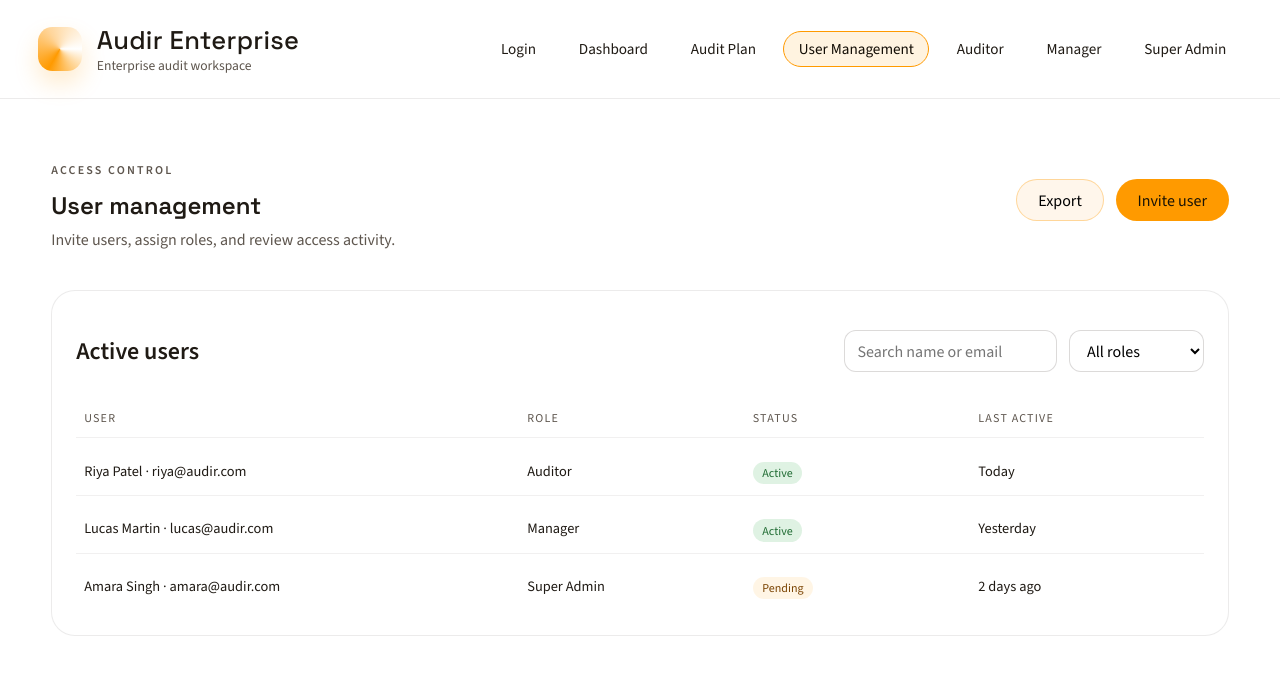
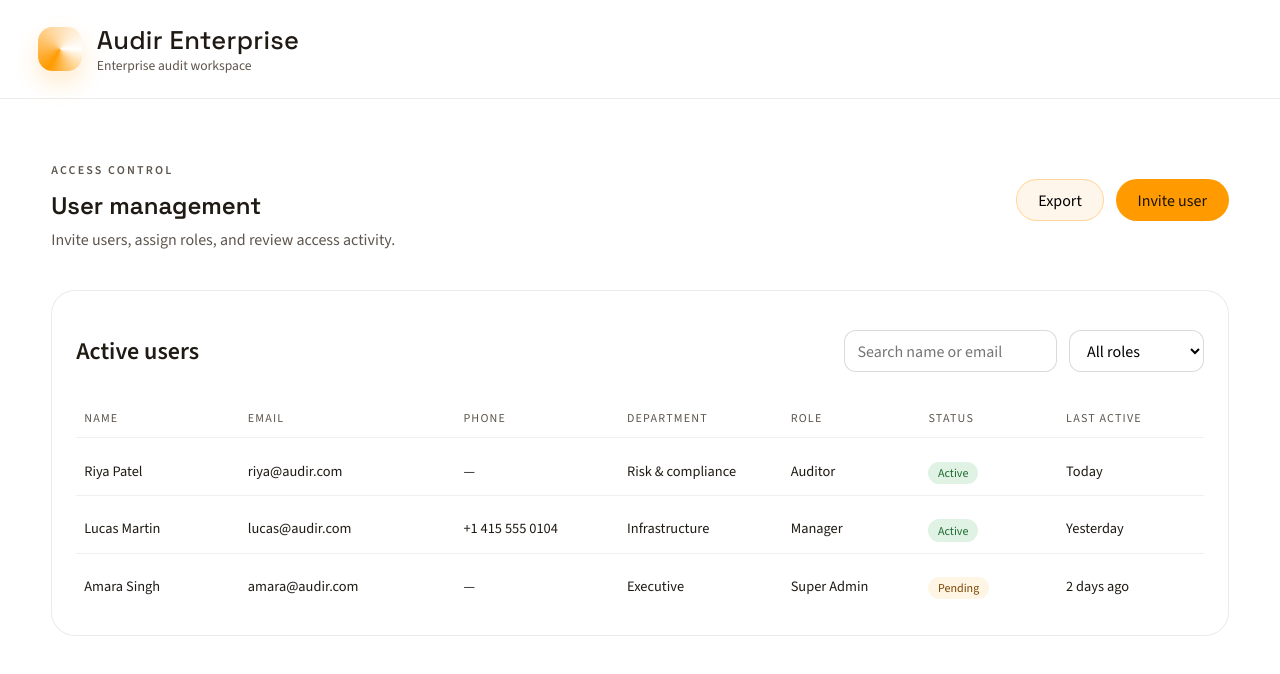
Before and after one commit to Vigameq/audir-classic, an Angular app: page /user-management in a window 1280 px wide. Shown: the top 674 px of the page. Built offline with nearby package versions, Linux system fonts and the light colour scheme.

Commit message:
Gate menu on login and refine user management

```diff
--- a/src/app/app.html
+++ b/src/app/app.html
@@ -6,8 +6,7 @@
       <div class="brand-subtitle">Enterprise audit workspace</div>
     </div>
   </div>
-  <nav class="app-nav">
-    <a routerLink="/login" routerLinkActive="active" [routerLinkActiveOptions]="{ exact: true }">Login</a>
+  <nav class="app-nav" *ngIf="auth.isLoggedIn()">
     <a routerLink="/dashboard" routerLinkActive="active">Dashboard</a>
     <a routerLink="/audit-plan" routerLinkActive="active">Audit Plan</a>
     <a routerLink="/user-management" routerLinkActive="active">User Management</a>
--- a/src/app/app.ts
+++ b/src/app/app.ts
@@ -1,11 +1,14 @@
-import { Component } from '@angular/core';
+import { CommonModule } from '@angular/common';
+import { Component, inject } from '@angular/core';
 import { RouterLink, RouterLinkActive, RouterOutlet } from '@angular/router';
+import { AuthState } from './auth-state';
 
 @Component({
   selector: 'app-root',
-  imports: [RouterOutlet, RouterLink, RouterLinkActive],
+  imports: [CommonModule, RouterOutlet, RouterLink, RouterLinkActive],
   templateUrl: './app.html',
   styleUrl: './app.scss'
 })
 export class App {
+  protected readonly auth = inject(AuthState);
 }
--- /dev/null
+++ b/src/app/auth-state.ts
@@ -0,0 +1,24 @@
+import { Injectable, signal } from '@angular/core';
+
+const AUTH_KEY = 'audir_logged_in';
+
+@Injectable({ providedIn: 'root' })
+export class AuthState {
+  private readonly loggedInSignal = signal(this.loadInitialState());
+
+  readonly isLoggedIn = this.loggedInSignal.asReadonly();
+
+  login(): void {
+    this.loggedInSignal.set(true);
+    localStorage.setItem(AUTH_KEY, 'true');
+  }
+
+  logout(): void {
+    this.loggedInSignal.set(false);
+    localStorage.removeItem(AUTH_KEY);
+  }
+
+  private loadInitialState(): boolean {
+    return localStorage.getItem(AUTH_KEY) === 'true';
+  }
+}
--- a/src/app/pages/login/login.html
+++ b/src/app/pages/login/login.html
@@ -15,7 +15,7 @@
         Password
         <input type="password" placeholder="Enter your password" required />
       </label>
-      <button type="button" class="primary" routerLink="/dashboard">Sign in</button>
+      <button type="button" class="primary" (click)="signIn()">Sign in</button>
       <button type="button" class="ghost">Request access</button>
     </form>
   </div>
--- a/src/app/pages/login/login.ts
+++ b/src/app/pages/login/login.ts
@@ -1,12 +1,19 @@
-import { Component } from '@angular/core';
-import { RouterLink } from '@angular/router';
+import { Component, inject } from '@angular/core';
+import { Router } from '@angular/router';
+import { AuthState } from '../../auth-state';
 
 @Component({
   selector: 'app-login',
-  imports: [RouterLink],
+  imports: [],
   templateUrl: './login.html',
   styleUrl: './login.scss',
 })
 export class Login {
+  private readonly router = inject(Router);
+  private readonly auth = inject(AuthState);
 
+  protected signIn(): void {
+    this.auth.login();
+    this.router.navigate(['/dashboard']);
+  }
 }
--- a/src/app/pages/user-management/user-management.html
+++ b/src/app/pages/user-management/user-management.html
@@ -26,25 +26,37 @@
     </div>
 
     <div class="table-row heading">
-      <span>User</span>
+      <span>Name</span>
+      <span>Email</span>
+      <span>Phone</span>
+      <span>Department</span>
       <span>Role</span>
       <span>Status</span>
       <span>Last active</span>
     </div>
     <div class="table-row">
-      <span>Riya Patel · riya@audir.com</span>
+      <span>Riya Patel</span>
+      <span>riya@audir.com</span>
+      <span>—</span>
+      <span>Risk & compliance</span>
       <span>Auditor</span>
       <span class="status active">Active</span>
       <span>Today</span>
     </div>
     <div class="table-row">
-      <span>Lucas Martin · lucas@audir.com</span>
+      <span>Lucas Martin</span>
+      <span>lucas@audir.com</span>
+      <span>+1 415 555 0104</span>
+      <span>Infrastructure</span>
       <span>Manager</span>
       <span class="status active">Active</span>
       <span>Yesterday</span>
     </div>
     <div class="table-row">
-      <span>Amara Singh · amara@audir.com</span>
+      <span>Amara Singh</span>
+      <span>amara@audir.com</span>
+      <span>—</span>
+      <span>Executive</span>
       <span>Super Admin</span>
       <span class="status">Pending</span>
       <span>2 days ago</span>
--- a/src/app/pages/user-management/user-management.scss
+++ b/src/app/pages/user-management/user-management.scss
@@ -87,7 +87,7 @@ select {
 
 .table-row {
   display: grid;
-  grid-template-columns: 2fr 1fr 1fr 1fr;
+  grid-template-columns: 1.2fr 1.6fr 1.2fr 1.2fr 1fr 1fr 1fr;
   gap: 0.5rem;
   padding: 0.7rem 0.5rem;
   border-bottom: 1px solid rgba(20, 10, 0, 0.06);
```
